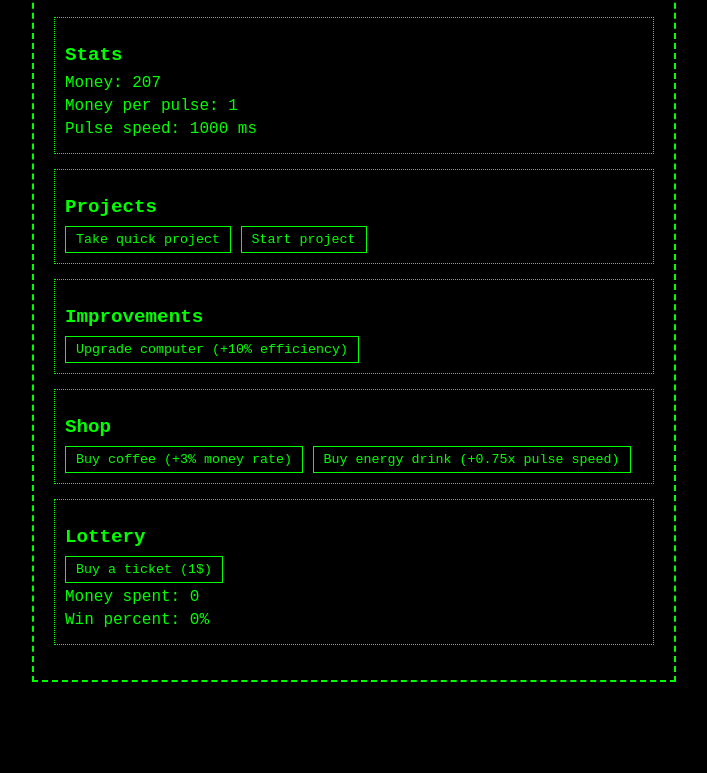
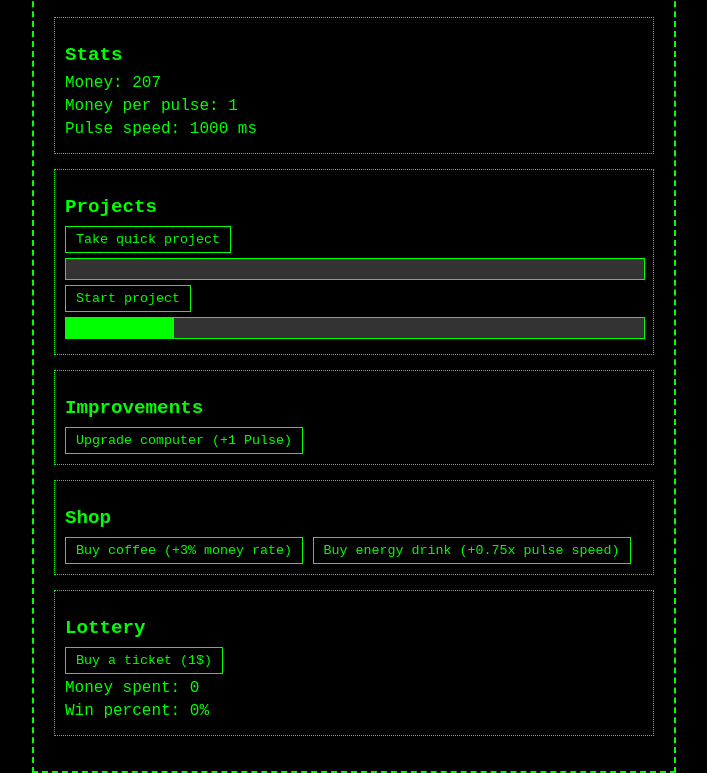
Before and after one commit to SkyBlyvion/DevGameV1, a plain HTML site: page index.html in a window 1280 px wide. Both pictures are taken after a click on the button "Start project". Shown: the part 148-921 px from the top of the page, without its empty margins (286-993 px from the left). Before the commit the page ends 830 px from the top, so only its background shows below. Drawn offline with Linux system fonts and the light colour scheme.

Commit message:
ajout d'un timer pour les projets

```diff
--- a/index.html
+++ b/index.html
@@ -19,14 +19,23 @@
         </div>
 
         <div class="section" id="projects">
+
             <h2>Projects</h2>
-            <button onclick="takeQuickProject()">Take quick project</button>
-            <button onclick="startProject()">Start project</button>
+
+            <button id="quick-project-btn" onclick="takeQuickProject()">Take quick project</button>
+            <div id="quick-project-timer" class="timer">
+                <div class="progress-bar" id="quick-project-progress"></div>
+            </div>
+
+            <button id="start-project-btn" onclick="startProject()">Start project</button>
+            <div id="start-project-timer" class="timer">
+                <div class="progress-bar" id="start-project-progress"></div>
+            </div>
         </div>
 
         <div class="section" id="improvements">
             <h2>Improvements</h2>
-            <button onclick="upgradeComputer()">Upgrade computer (+10% efficiency)</button>
+            <button onclick="upgradeComputer()">Upgrade computer (+1 Pulse)</button>
         </div>
 
         <div class="section" id="shop">
--- a/script.js
+++ b/script.js
@@ -22,6 +22,7 @@ setInterval(earnMoney, pulseSpeed);
 // Project functions
 function takeQuickProject() {
     if (money >= 10) {
+        disableButton('quick-project-btn', 'quick-project-timer', 'quick-project-progress', 15000);
         money += 20; // Quick project reward
         updateStats();
     } else {
@@ -31,11 +32,39 @@ function takeQuickProject() {
 
 function startProject() {
     if (money >= 50) {
+        disableButton('start-project-btn', 'start-project-timer', 'start-project-progress', 15000);
         money += 100; // Project reward
         updateStats();
     } else {
         alert("Not enough money to start this project!");
     }
+}
+
+// Button
+// Disable button with a timer
+function disableButton(buttonId, timerId, progressBarId, duration) {
+    const button = document.getElementById(buttonId);
+    const timer = document.getElementById(progressBarId);
+    button.disabled = true;
+
+    let remainingTime = duration;
+    let interval = 100; // Update every 100ms
+    let step = 100 / (duration / interval); // Step for the progress bar
+
+    let progress = 0;
+    timer.style.width = '0%';
+
+    const countdown = setInterval(() => {
+        remainingTime -= interval;
+        progress += step;
+        timer.style.width = `${progress}%`;
+
+        if (remainingTime <= 0) {
+            clearInterval(countdown);
+            button.disabled = false;
+            timer.style.width = '0%';
+        }
+    }, interval);
 }
 
 // Upgrade functions
--- a/styles.css
+++ b/styles.css
@@ -32,6 +32,24 @@ body {
     margin-bottom: 15px;
 }
 
+.timer {
+    height: 20px;
+    width: 100%;
+    background-color: #333;
+    border: 1px solid #00FF00;
+    margin-top: 5px;
+    margin-bottom: 5px;
+    position: relative;
+}
+
+.progress-bar {
+    height: 100%;
+    width: 0%;
+    background-color: #00FF00;
+    transition: width 0.1s linear;
+}
+
+
 h2 {
     font-size: 1.2em;
     margin-bottom: 8px;
```
